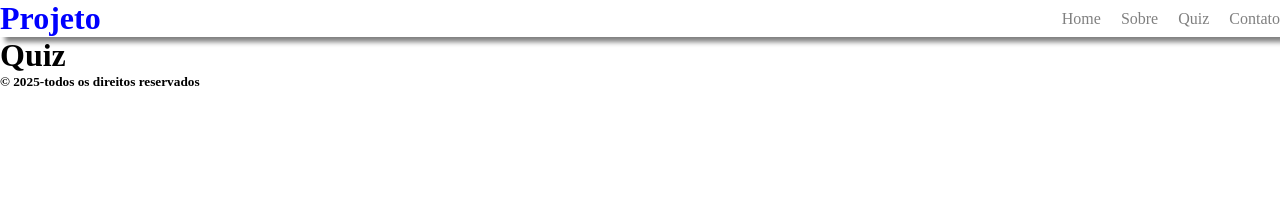
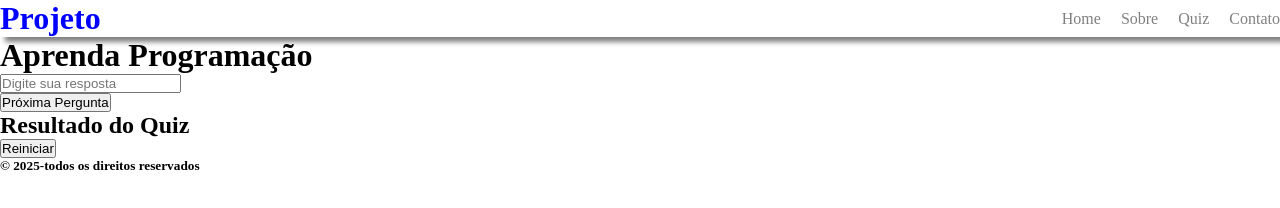
Before and after one commit to rafa212007/Projeto4, a plain HTML site: page src/pages/quiz.html in a window 1280 px wide. Drawn offline with Linux system fonts and the light colour scheme.

Commit message:
Criando estrutura html do quiz

```diff
--- a/src/pages/quiz.html
+++ b/src/pages/quiz.html
@@ -3,6 +3,7 @@
 <head>
     <meta charset="UTF-8">
     <meta name="viewport" content="width=device-width, initial-scale=1.0">
+        <!-- CHAMANDO O CSS EXTERNO -->
     <link rel="stylesheet" href="../css/estilo.css">
     <title>Quiz</title>
 </head>
@@ -19,7 +20,31 @@
             </ul>
         </nav>
     </header>
-    <h1>Quiz</h1>
+
+    <main id="container-quiz">
+        <div class="quiz">
+            <h1>Aprenda Programação</h1>
+            <section id="container-perguntas">
+                <h2 id="pergunta"></h2>
+                    <div id="container-respostas">
+                        <input type="text" placeholder="Digite sua resposta" id="resposta">
+                    </div>
+                    <button id="proximo">Próxima Pergunta</button>
+                    <section id="container-resultado" class="hidden">
+                        <h2>Resultado do Quiz</h2>
+                        <ul id="lista-resultado"></ul>
+                        <button id="inicio-btn">Reiniciar</button>
+                    </section>
+
+            </section>
+
+        </div>
+
+    </main>
+
+
+
+
     <footer>
         <h5>&copy; 2025-todos os direitos reservados</h5>
     </footer>
```
